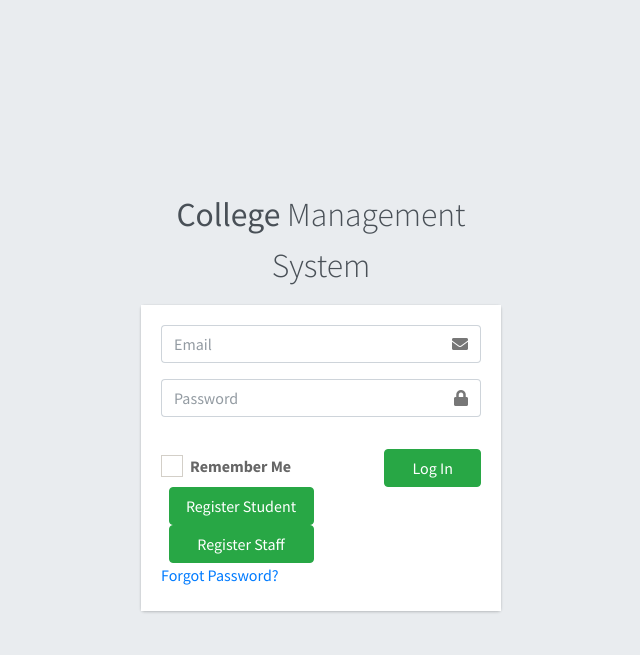
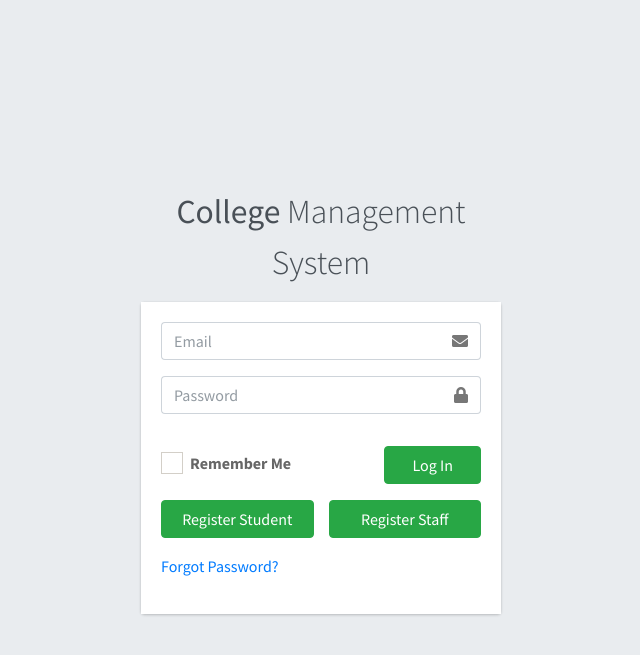
Before and after one commit to KishoreAnanth18/CMS-updated, a Django app: page / in a window 1280 px wide. Shown: the top 655 px of the page, without its empty margins (319-959 px from the left). Run offline with Django 3.2, Linux system fonts and the light colour scheme; some libraries are stand-ins or nearby versions.

Commit message:
UI update

```diff
--- a/main_app/templates/main_app/login.html
+++ b/main_app/templates/main_app/login.html
@@ -65,7 +65,7 @@
                         <div class="g-recaptcha" data-sitekey="6LfswtgZAAAAAJ7bhwqZZtDpBsc75ekH6FWA4Fnt"></div>
 
                     </div>
-                    <div class="row">
+                    <div class="row mb-3">
                         <div class="col-8">
                             <div class="icheck-primary">
                                 <input type="checkbox" id="remember">
@@ -83,7 +83,7 @@
                         <!-- /.col -->
                     </div>
                 </form>
-                <div>
+                <div class="row mb-3">
                     <div class="col-6">
                         <button type="submit" class="btn btn-success btn-block"><a href="{% url 'student_register' %}"
                                 style="color: white;">Register Student</a></button>
@@ -95,7 +95,7 @@
                 </div>
 
 
-                <p class="mb-1">
+                <p class="mb-3">
                     <a href="{% url 'password_reset' %}">Forgot Password?</a>
                 </p>
 
```
Also changed, not shown: main_app/templates/main_app/sidebar_template.html (+4 -4 lines), db.sqlite3.
